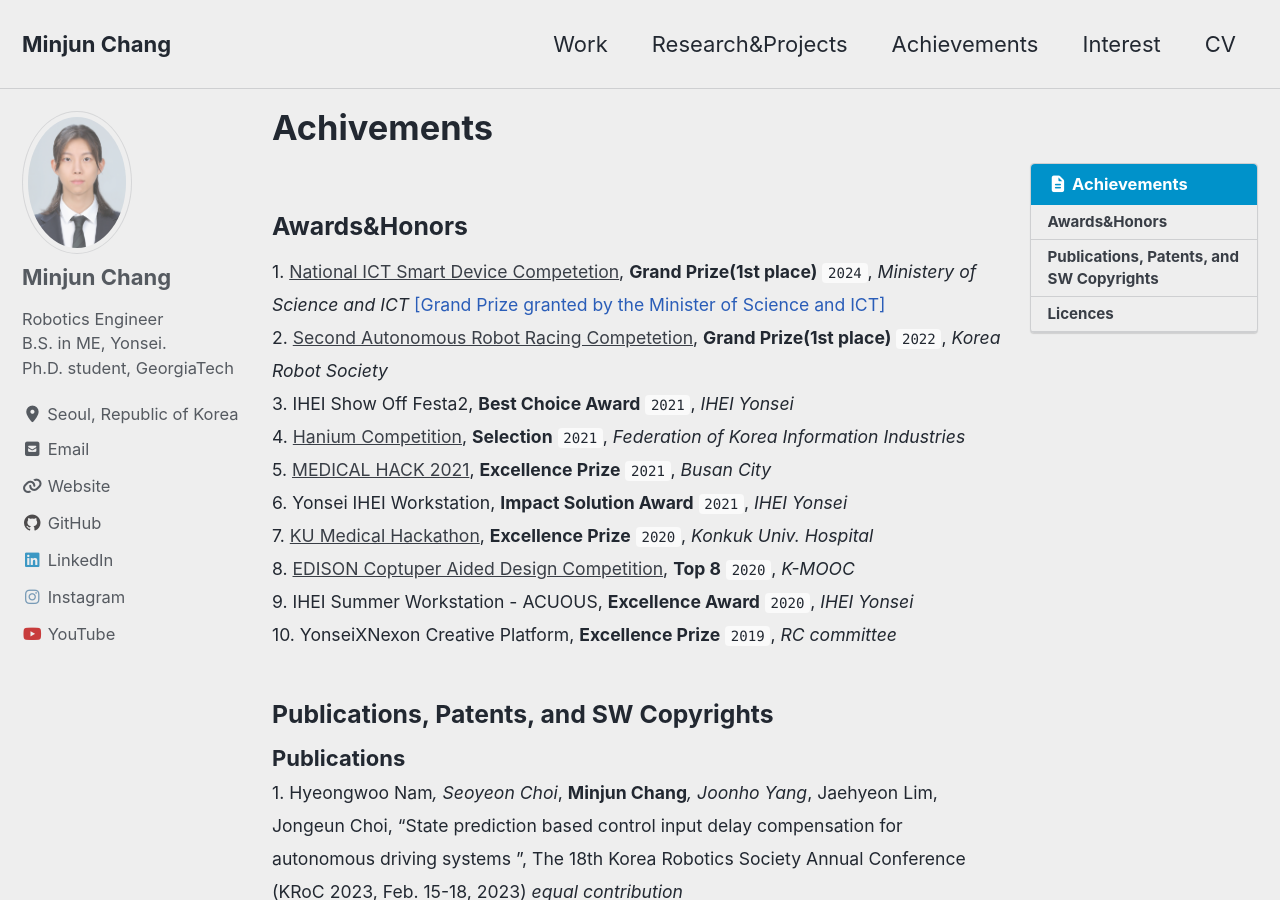
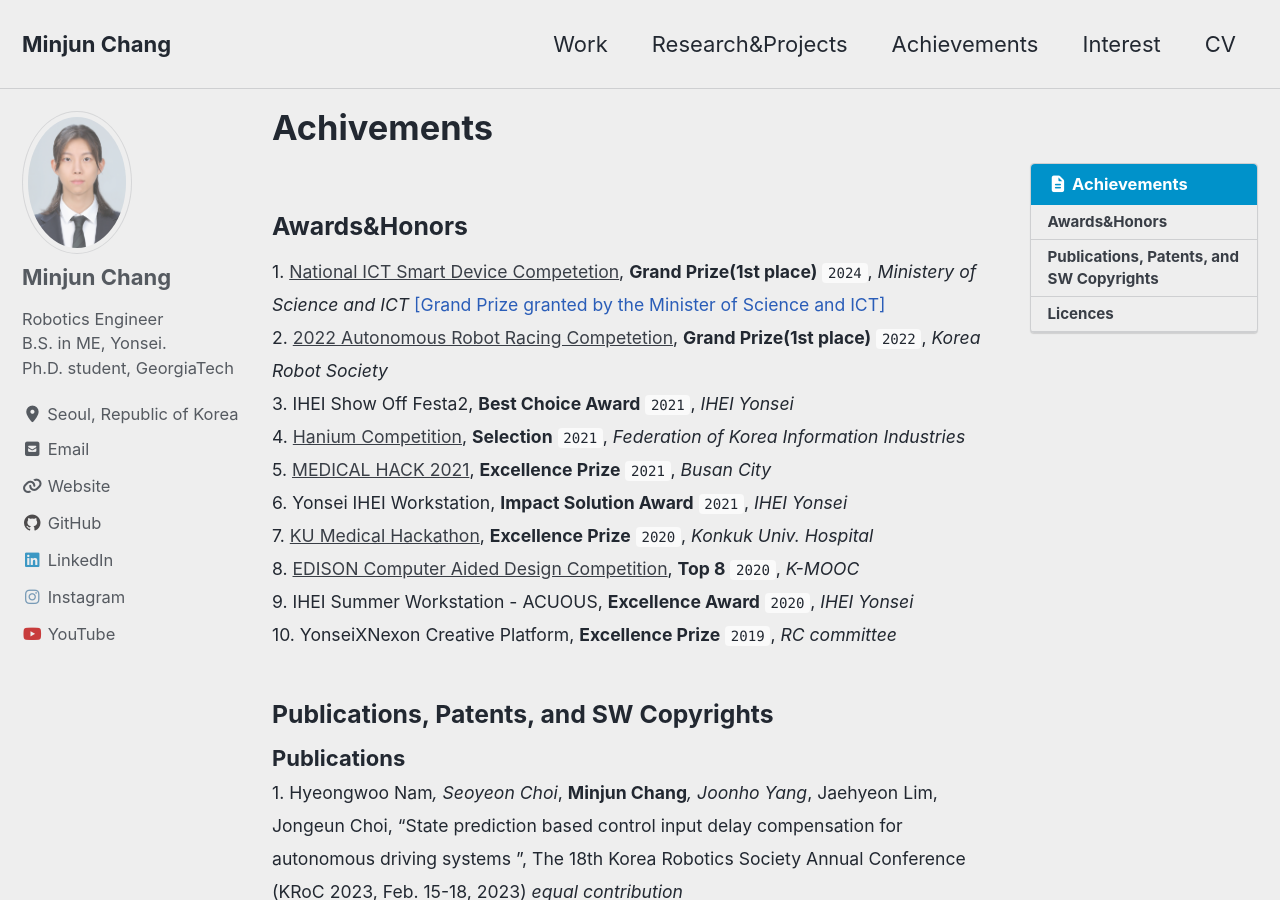
Before and after one commit to wkdalswns0427/wkdalswns0427.github.io, a Jekyll site: the page built from _pages/achievements.md, in a window 1280 px wide and 900 px high. Built offline with Jekyll 4.4.1, drawn with Linux system fonts in a browser that asks for light colours; cached includes are drawn as plain includes.

Commit message:
Update achievements.md

```diff
--- a/_pages/achievements.md
+++ b/_pages/achievements.md
@@ -9,13 +9,13 @@ toc_label: "Achievements"
 <span style="font-size:0.8em;">
     1. [National ICT Smart Device Competetion](https://www.digitalopenlab.or.kr/main/index.php), **Grand Prize(1st place)** `2024`, *Ministery of Science and ICT*
     <span style="color:#2a5db8">[Grand Prize granted by the Minister of Science and ICT]</span><br>
-    2. [Second Autonomous Robot Racing Competetion](http://m.irobotnews.com/news/articleView.html?idxno=30037), **Grand Prize(1st place)** `2022`, *Korea Robot Society*<br>
+    2. [2022 Autonomous Robot Racing Competetion](http://m.irobotnews.com/news/articleView.html?idxno=30037), **Grand Prize(1st place)** `2022`, *Korea Robot Society*<br>
     3. IHEI Show Off Festa2, **Best Choice Award** `2021`, *IHEI Yonsei*<br>
     4. [Hanium Competition](http://www.hanium.or.kr/), **Selection** `2021`, *Federation of Korea Information Industries*<br>
     5. [MEDICAL HACK 2021](https://www.all-con.co.kr/uni_contest/467239), **Excellence Prize** `2021`, *Busan City*<br>
     6. Yonsei IHEI Workstation, **Impact Solution Award** `2021`, *IHEI Yonsei*<br>
     7. [KU Medical Hackathon](http://biosku.konkuk.ac.kr/medical/main/main.php), **Excellence Prize** `2020`, *Konkuk Univ. Hospital*<br>
-    8. [EDISON Coptuper Aided Design Competition](https://cfd.edison.re.kr/web/challenge/10th_design), **Top 8** `2020`, *K-MOOC*<br>
+    8. [EDISON Computer Aided Design Competition](https://cfd.edison.re.kr/web/challenge/10th_design), **Top 8** `2020`, *K-MOOC*<br>
     9. IHEI Summer Workstation - ACUOUS, **Excellence Award** `2020`, *IHEI Yonsei*<br>
     10. YonseiXNexon Creative Platform, **Excellence Prize** `2019`, *RC committee*
 </span>
```
